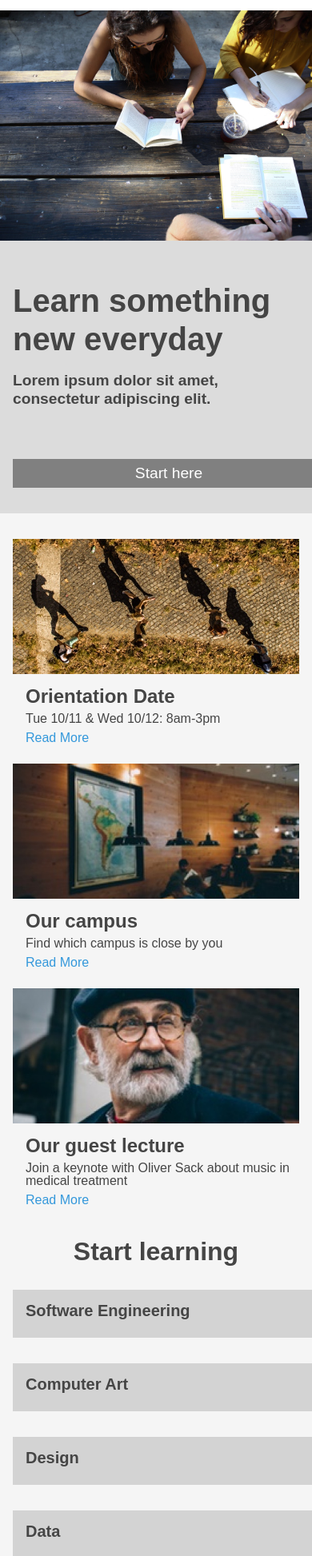
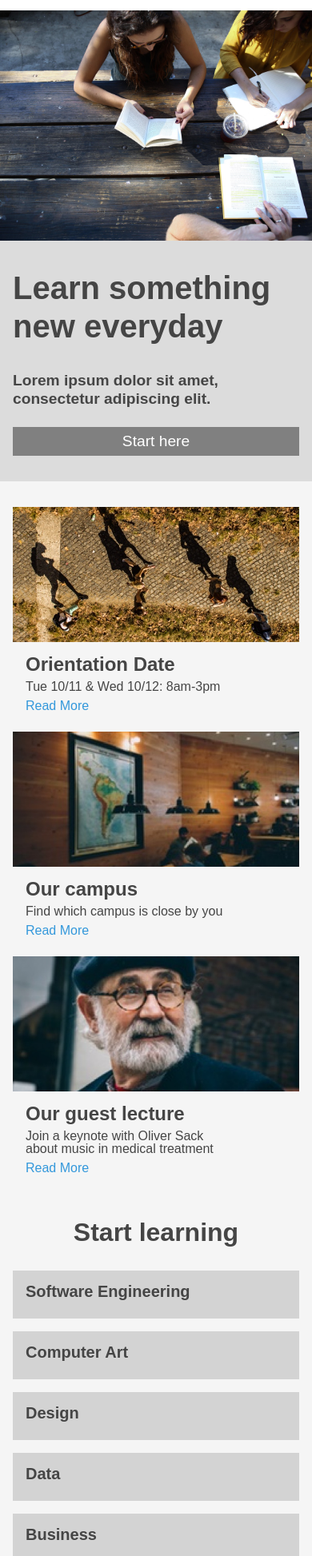
Before and after one commit to JadeCouch/ColmarAcademy, a plain HTML site: page index.html in a window 390 px wide. Shown: the part 51-1997 px from the top of the page at 80% size. Drawn offline with Linux system fonts and the light colour scheme.

Commit message:
final style edits added

```diff
--- a/index.html
+++ b/index.html
@@ -25,7 +25,7 @@
           </div>
         </div>
         <nav class=header-nav>
-          <ul>
+          <ul role="presentation">
             <li>On campus</li>
             <li>Online</li>
             <li>For companies</li>
@@ -70,7 +70,7 @@
           <div class="information-article-text">
             <h1>It doesn't hurt to keep practicing</h1>
             <p class="quote"> "Curabitur tempor enim nec odio semper lacinia. Ut odio turpis, rutrum sed pharetra ut, suscipit sit amet augue. Mauris vestibulum, lectus ut dapibus imperdiet, eros tortor varius massa, at gravida lorem massa id magna."</p>
-            <p class="quoted-person">Emannuel, Sr Strategist at Hiring.com</p>
+            <p class="quoted-person" aria-label="Quoted person">Emannuel, Sr Strategist at Hiring.com</p>
           </div>
         </div>
         <div class="campus-information">
--- a/resources/css/index.css
+++ b/resources/css/index.css
@@ -90,15 +90,16 @@ header .logo-title {
 
 .start-banner-text {
   display: flex;
-  width: 30%;
+  width: 40%;
   align-items: flex-start;
   justify-content: center;
   flex-direction: column;
+  box-sizing: border-box;
+  padding-right: 4rem;
 }
 
 .banner-heading h1,
 .banner-heading h2 {
-  margin-top: 1rem;
   line-height: 1.2;
 }
 
@@ -108,6 +109,7 @@ header .logo-title {
 }
 
 .banner-heading h2 {
+  margin-top: 2rem;
   font-size: 1.2rem;
   font-weight: bold;
 }
@@ -119,7 +121,7 @@ header .logo-title {
   background-color: #454545;
   padding-top: 0.5rem;
   padding-bottom: 0.5rem;
-  margin-top: 2rem;
+  margin-top: 1.5rem;
 }
 
 .start-button p {
@@ -137,12 +139,14 @@ header .logo-title {
   }
 
   .start-banner-text {
-    width: 100%;
+    width: auto;
+    padding: 0;
+    margin: 2rem 1rem;
   }
 
   .banner-heading,
   .start-button {
-    margin: 2rem 1rem;
+    /*margin: 2rem 1rem;*/
   }
 
   .start-banner-image {
@@ -166,7 +170,7 @@ header .logo-title {
 }
 
 .information-article {
-  margin: 2rem 1.5rem;
+  padding: 2rem 1.5rem;
   width: 60%;
 }
 
@@ -193,7 +197,7 @@ header .logo-title {
 
 .campus-information {
   width: 40%;
-  margin-top: 1rem; /*2rem needed but 1 already included on image*/
+  padding: 1rem 0rem;
 }
 
 .information-block:last-child {
@@ -201,7 +205,6 @@ header .logo-title {
 }
 
 .information-block {
-  width: 100%;
   display: flex;
 }
 
@@ -219,6 +222,7 @@ header .logo-title {
   flex-direction: column;
   align-items: flex-start;
   justify-content: center;
+  width: 65%;
 }
 
 .information-text h2,
@@ -353,12 +357,13 @@ header .logo-title {
   .courses-section {
     flex-wrap: nowrap;
     flex-direction: column;
-    width: 100%;
-    margin: 0rem;
+    width: auto;
+    margin: 0.5rem 1rem 1.5rem;
   }
 
   .course-block {
     width: 100%;
+    margin: 0.5rem 0;
   }
 
   .course-image,
@@ -442,6 +447,7 @@ header .logo-title {
   flex-direction: column;
   align-items: flex-start;
   justify-content: center;
+  width: 65%
 }
 
 .exhibit-text h2,
@@ -489,7 +495,6 @@ footer {
 
 .footer-links {
   display: flex;
-  margin: 0.5rem;
 }
 
 /*footer mobile*/
```
